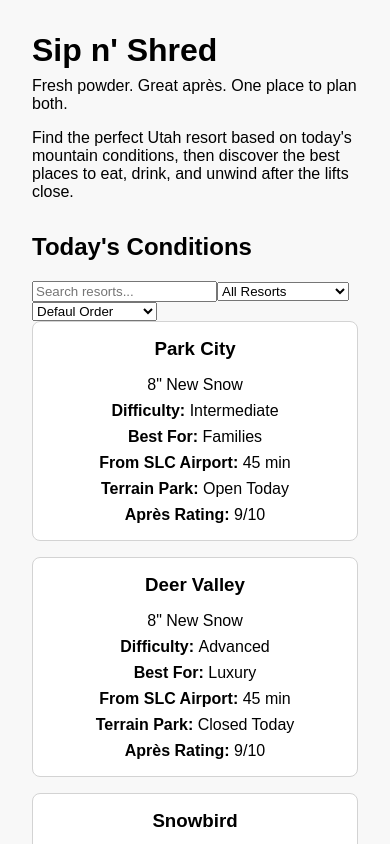
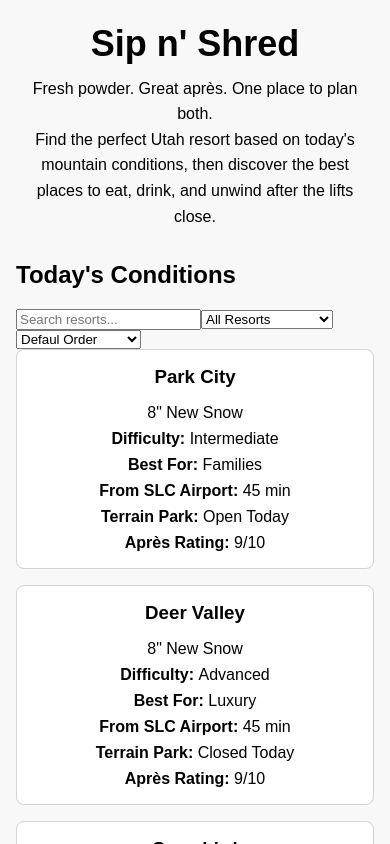
Before and after one commit to Christian-Hermann/sip-n-shred, a React app in the folder frontend/: page / in a window 390 px wide. Shown: the top 844 px of the page. Built offline with nearby package versions, Linux system fonts and the light colour scheme; the HTML template or start-up script is replaced by a standard one.

Commit message:
Update App.css

```diff
--- a/frontend/src/App.css
+++ b/frontend/src/App.css
@@ -1,13 +1,36 @@
 .app {
-  max-width: 900px;
+  max-width: 1000px;
   margin: 0 auto;
-  padding: 2rem;
+  padding: 2.5rem 2rem;
 }
 
 .app-header {
-  margin-bottom: 2rem;
+  margin-bottom: 3rem;
+  text-align: center;
 }
 
 .app-header h1 {
-  margin-bottom: 0.5rem;
+  margin: 0 0 0.75rem;
+  font-size: 3rem;
+  line-height: 1.1;
 }
+
+.app-header p {
+  max-width: 650px;
+  margin: 0 auto;
+  line-height: 1.6;
+}
+
+@media (max-width: 600px) {
+  .app {
+    padding: 1.5rem 1rem;
+  }
+
+  .app-header {
+    margin-bottom: 2rem;
+  }
+
+  .app-header h1 {
+    font-size: 2.25rem;
+  }
+}
```
